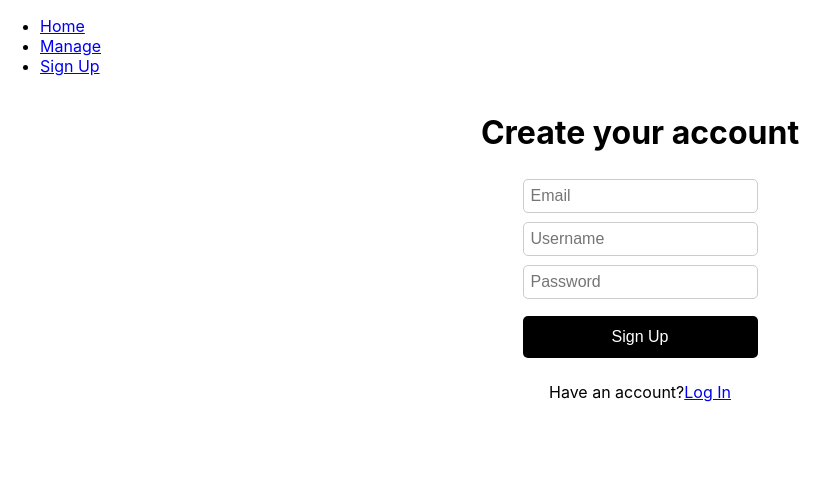
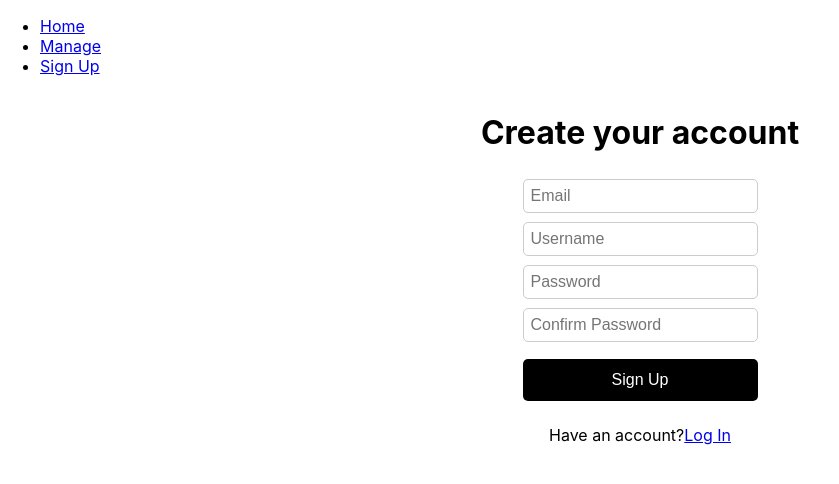
Before and after one commit to JonCal2024/PennyWise, a React (Create React App) app in the folder frontend/: page /signup in a window 1280 px wide. Shown: the top 484 px of the page, without its empty margins (0-839 px from the left). Built offline with nearby package versions, Linux system fonts and the light colour scheme.

Commit message:
Added password confirmation to sign up page

```diff
--- a/frontend/src/pages/SignUp.js
+++ b/frontend/src/pages/SignUp.js
@@ -7,9 +7,16 @@ const SignUp = () => {
     const [email, setEmail] = useState("");
     const [userName, setUserName] = useState("");
     const [password, setPassword] = useState("");
+    const [confirmPassword, setConfirmPassword] = useState("");
+    const [passwordError, setPasswordError] = useState("");
 
     const handleSubmit = (event) => {
         event.preventDefault();
+
+        if (password !== confirmPassword) {
+            setPasswordError("Passwords do not match");
+            return;
+        }
 
         const userInfo = {
             email : email,
@@ -61,6 +68,19 @@ const SignUp = () => {
                             onChange={(e) => setPassword(e.target.value)}
                         />
                     </label>
+                    <label className="credential-label">
+                        <input
+                            type="password"
+                            className="credential-input"
+                            placeholder="Confirm Password"
+                            value={confirmPassword}
+                            onChange={(e) => {
+                                setConfirmPassword(e.target.value);
+                                setPasswordError("");
+                            }}
+                        />
+                    </label>
+                    {passwordError && <p className="error-message">{passwordError}</p>}
                     <button type="submit" className="submit-button b">Sign Up</button>
                     <p>
                         Have an account?
```
